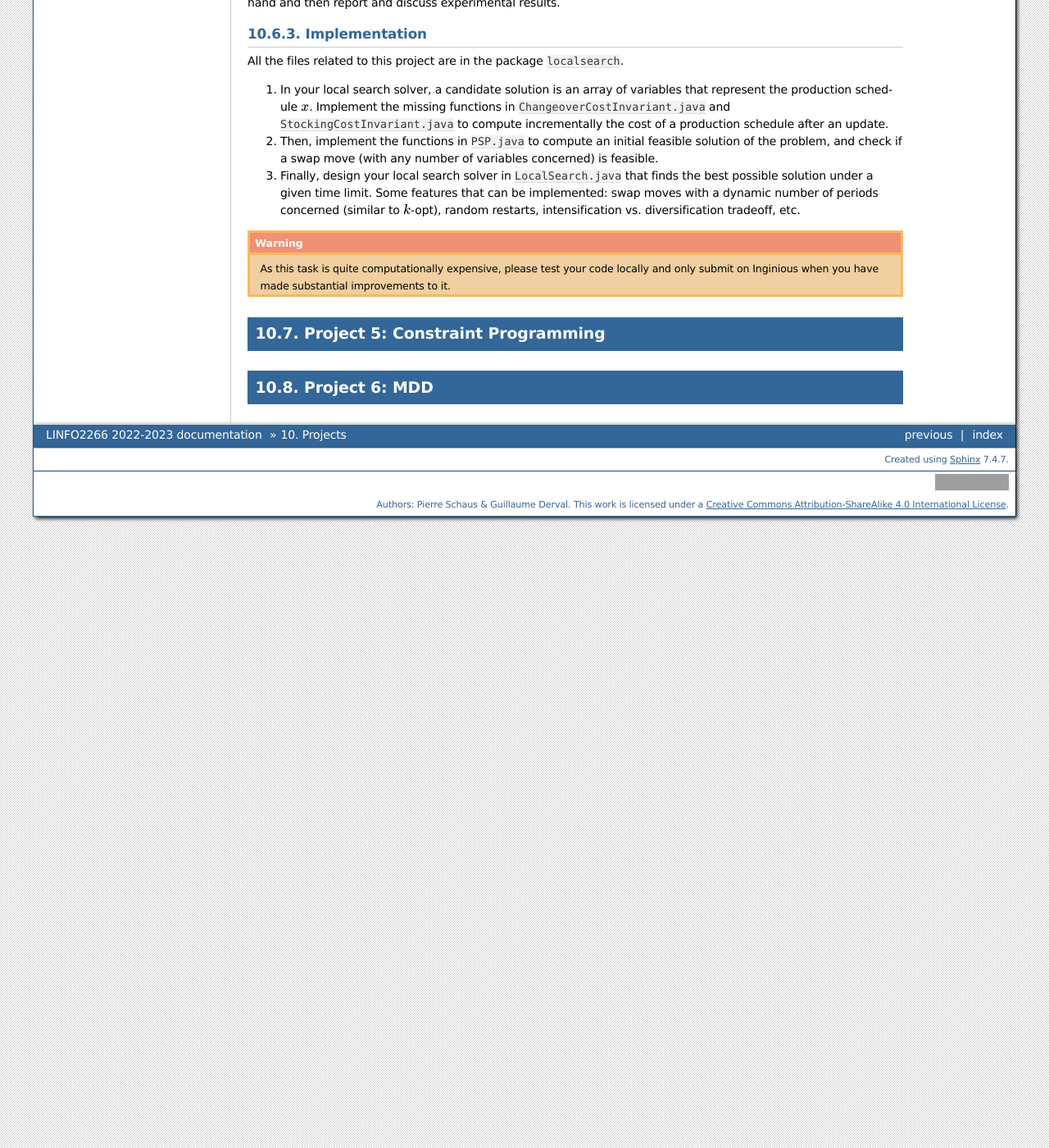
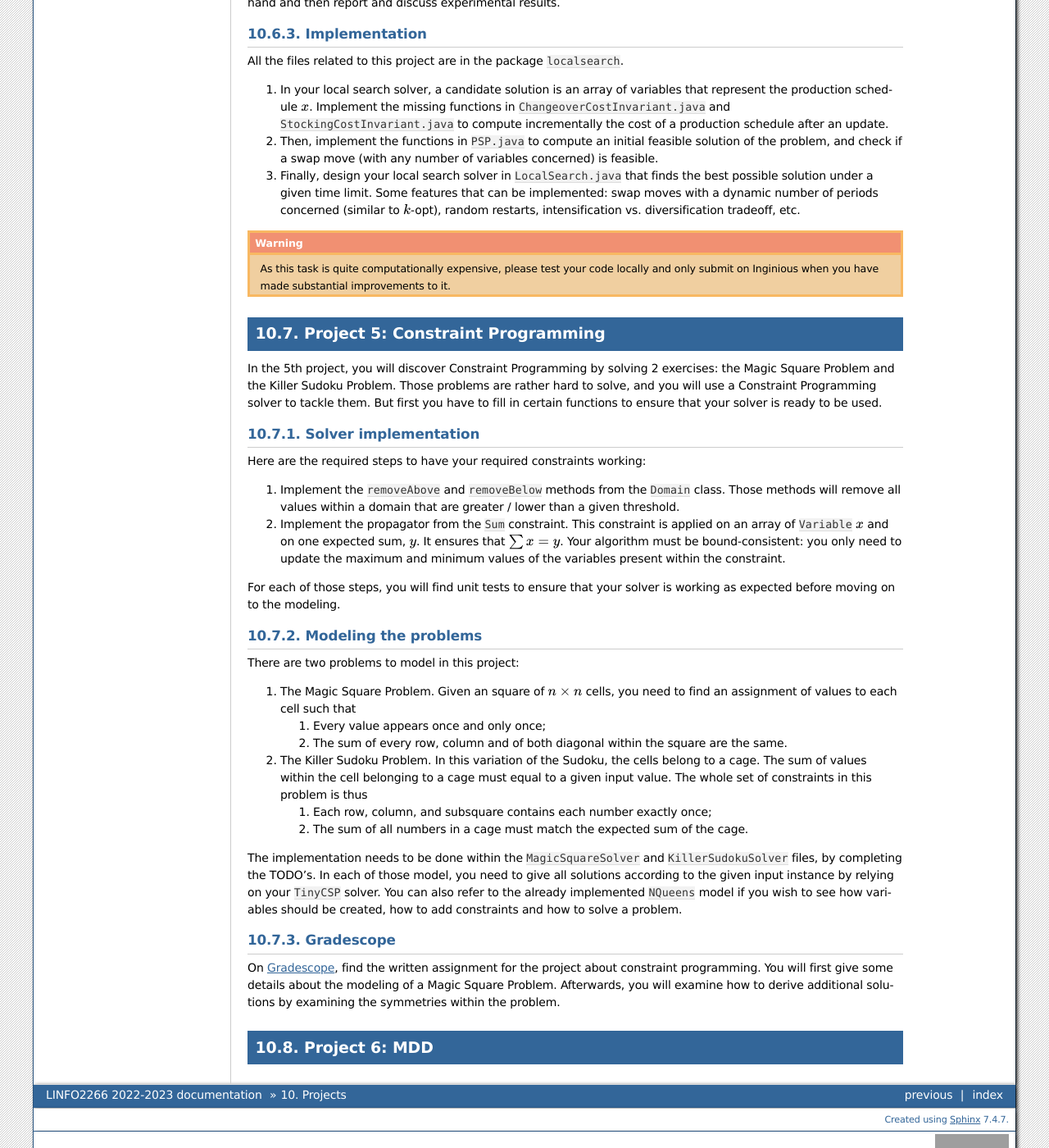
Before and after one commit to pschaus/linfo2266, a Sphinx documentation site: the page built from website/source/projects/index.rst, in a window 1280 px wide and 1400 px high, scrolled down 2968 px. Shown: the whole window at 82% size. Built offline with Sphinx 7.4.7, drawn with Linux system fonts in a browser that asks for light colours; some of the changed text lies outside the part shown; grey boxes are pictures that could not be loaded.

Commit message:
CP project

```diff
--- a/website/source/projects/index.rst
+++ b/website/source/projects/index.rst
@@ -150,5 +150,45 @@ All the files related to this project are in the package ``localsearch``.
 Project 5: Constraint Programming
 ===================================================
 
+In the 5th project, you will discover Constraint Programming by solving 2 exercises: the Magic Square Problem and the Killer Sudoku Problem.
+Those problems are rather hard to solve, and you will use a Constraint Programming solver to tackle them.
+But first you have to fill in certain functions to ensure that your solver is ready to be used.
+
+Solver implementation
+---------------
+
+Here are the required steps to have your required constraints working:
+
+#. Implement the ``removeAbove`` and ``removeBelow`` methods from the ``Domain`` class. Those methods will remove all values within a domain that are greater / lower than a given threshold.
+#. Implement the propagator from the ``Sum`` constraint. This constraint is applied on an array of ``Variable`` :math:`x` and on one expected sum, :math:`y`. It ensures that :math:`\sum x = y`. Your algorithm must be bound-consistent: you only need to update the maximum and minimum values of the variables present within the constraint.
+
+For each of those steps, you will find unit tests to ensure that your solver is working as expected before moving on to the modeling.
+
+Modeling the problems
+---------------
+
+There are two problems to model in this project:
+
+#. The Magic Square Problem. Given an square of :math:`n\times n` cells, you need to find an assignment of values to each cell such that
+
+   #. Every value appears once and only once;
+   #. The sum of every row, column and of both diagonal within the square are the same.
+
+#. The Killer Sudoku Problem. In this variation of the Sudoku, the cells belong to a cage. The sum of values within the cell belonging to a cage must equal to a given input value. The whole set of constraints in this problem is thus
+
+   #. Each row, column, and subsquare contains each number exactly once;
+   #. The sum of all numbers in a cage must match the expected sum of the cage.
+
+The implementation needs to be done within the ``MagicSquareSolver`` and ``KillerSudokuSolver`` files, by completing the TODO's.
+In each of those model, you need to give all solutions according to the given input instance by relying on your ``TinyCSP`` solver.
+You can also refer to the already implemented ``NQueens`` model if you wish to see how variables should be created, how to add constraints and how to solve a problem.
+
+Gradescope
+---------------
+
+On `Gradescope <https://www.gradescope.com/>`_, find the written assignment for the project about constraint programming.
+You will first give some details about the modeling of a Magic Square Problem.
+Afterwards, you will examine how to derive additional solutions by examining the symmetries within the problem.
+
 Project 6: MDD
 ===================================================
```
